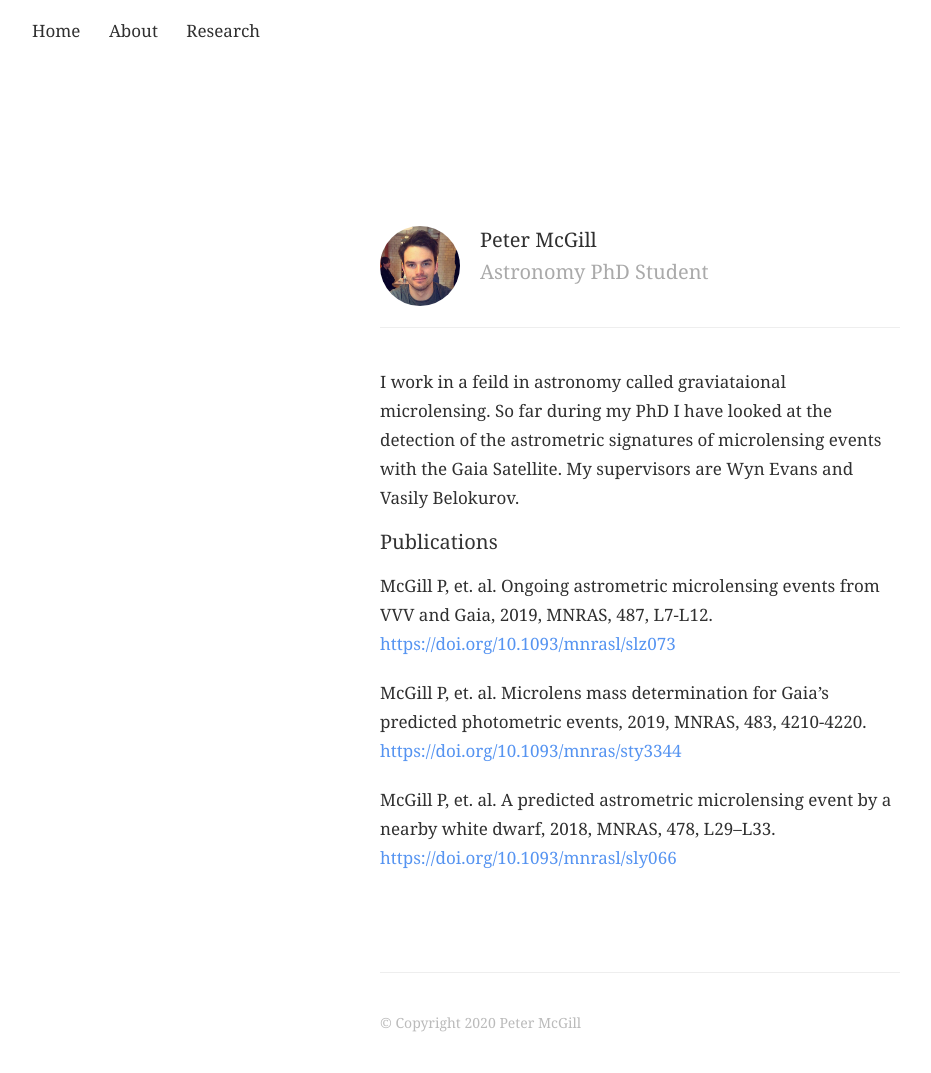
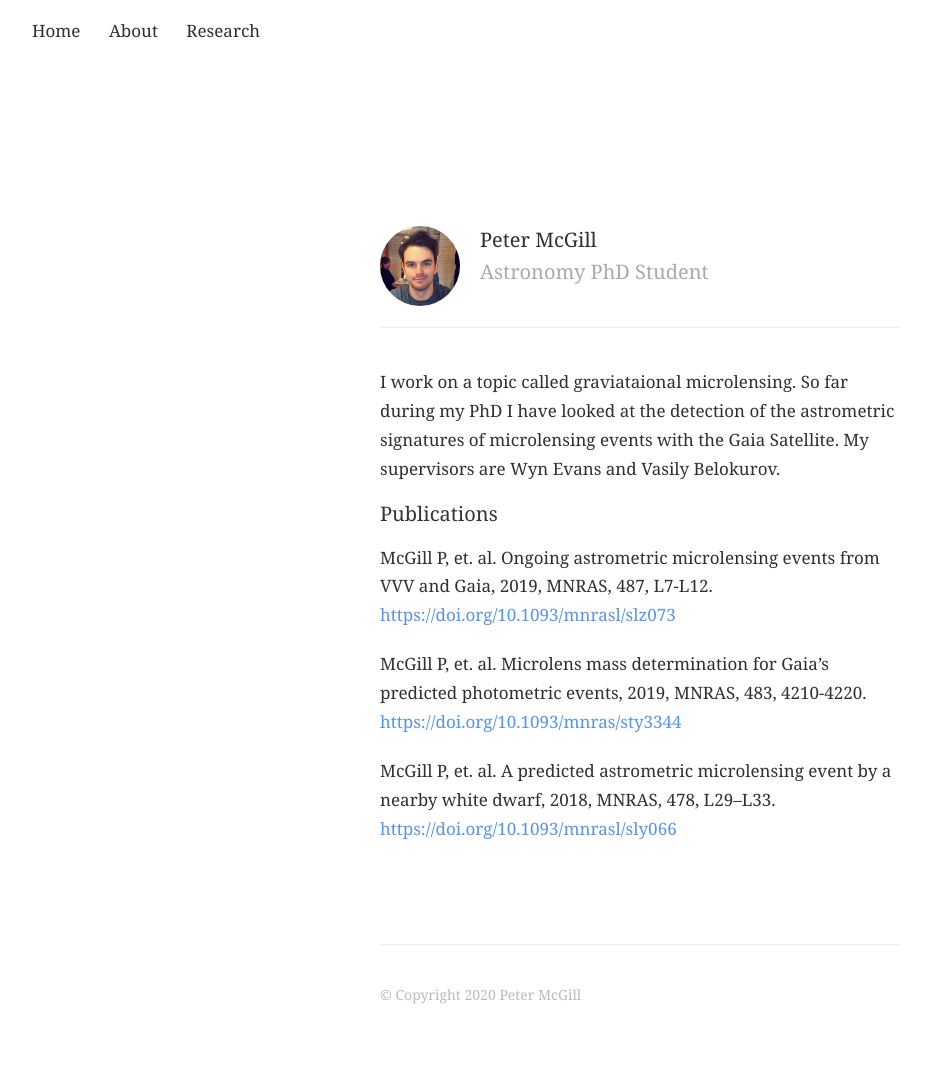
Before and after one commit to astrophpeter/astrophpeter.github.io, a Jekyll site: the page built from publications.md, in a window 1280 px wide. Shown: the whole page, without its empty margins (0-931 px from the left). Built offline with Jekyll 4.4.1, drawn with Linux system fonts in a browser that asks for light colours; nearby versions of some CDN libraries; after the commit the page ends 1045 px from its top, so only the background shows below that.

Commit message:
Update publications.md

```diff
--- a/publications.md
+++ b/publications.md
@@ -4,7 +4,7 @@ permalink: research/
 profile: true
 ---
 
-I work in a feild in astronomy called graviataional microlensing. So far during my PhD I have looked at the detection of the astrometric signatures of microlensing events with the Gaia Satellite. My supervisors are Wyn Evans and Vasily Belokurov.
+I work on a topic called graviataional microlensing. So far during my PhD I have looked at the detection of the astrometric signatures of microlensing events with the Gaia Satellite. My supervisors are Wyn Evans and Vasily Belokurov.
 
 
 ### Publications
```
